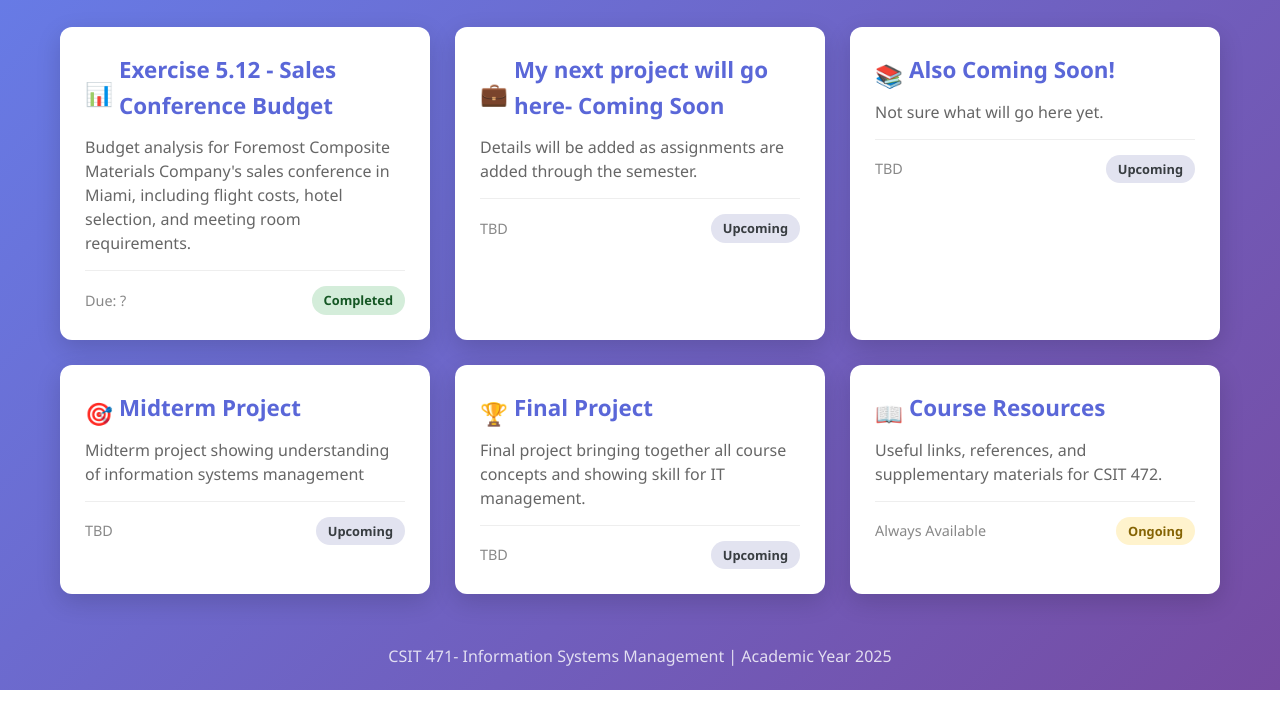
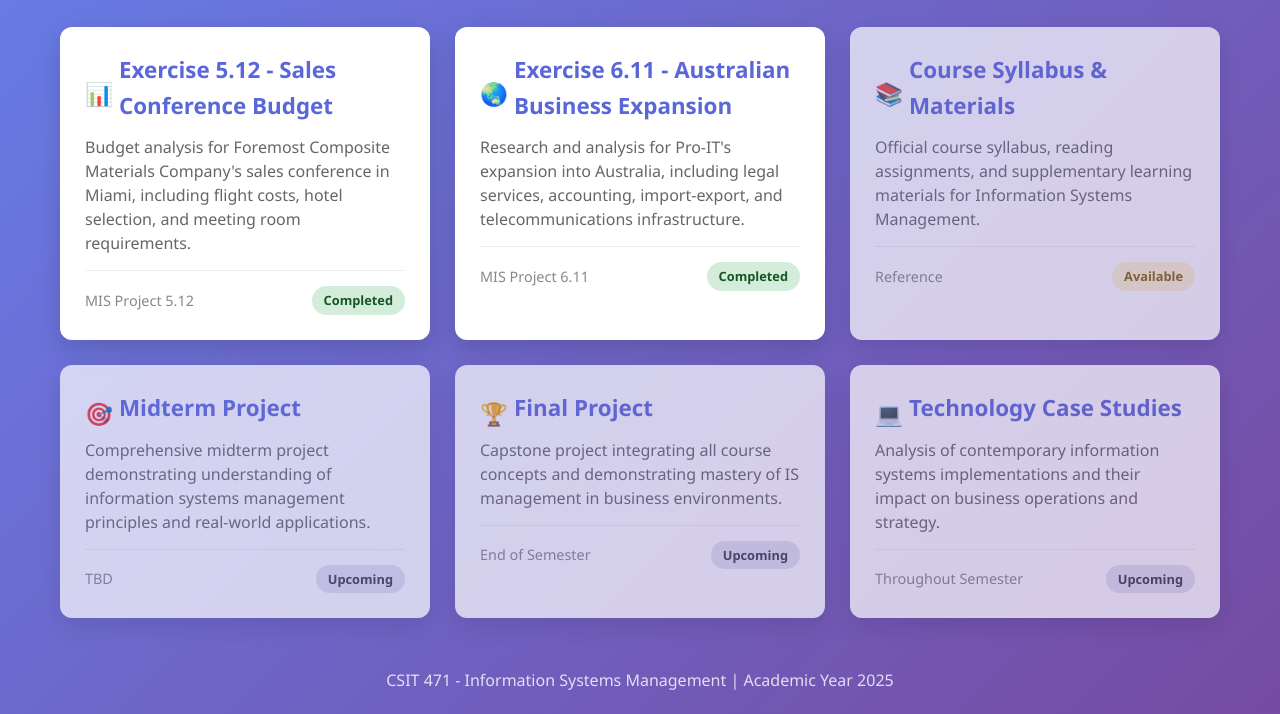
Before and after one commit to finn1817/CSIT-471, a plain HTML site: page index.html in a window 1280 px wide. Shown: the part 138-852 px from the top of the page. Before the commit the page ends 828 px from the top, so only its background shows below. Drawn offline with Linux system fonts and the light colour scheme.

Commit message:
Update index.html
Updated to showcase only the 2 that I have completed / used so far...

```diff
--- a/index.html
+++ b/index.html
@@ -144,7 +144,7 @@
 <body>
     <div class="container">
         <div class="header">
-            <h1>CSIT 472</h1>
+            <h1>CSIT 471</h1>
             <p>Information Systems Management</p>
         </div>
 
@@ -157,75 +157,75 @@
                 </h3>
                 <p>Budget analysis for Foremost Composite Materials Company's sales conference in Miami, including flight costs, hotel selection, and meeting room requirements.</p>
                 <div class="assignment-meta">
-                    <span>Due: ?</span>
+                    <span>MIS Project 5.12</span>
                     <span class="status completed">Completed</span>
                 </div>
             </a>
 
-            <a href="project-1/" class="assignment-card">
+            <a href="exercise-6-11/" class="assignment-card">
                 <h3>
-                    <span class="icon">💼</span>
-                    My next project will go here- Coming Soon
+                    <span class="icon">🌏</span>
+                    Exercise 6.11 - Australian Business Expansion
                 </h3>
-                <p>Details will be added as assignments are added through the semester.</p>
+                <p>Research and analysis for Pro-IT's expansion into Australia, including legal services, accounting, import-export, and telecommunications infrastructure.</p>
+                <div class="assignment-meta">
+                    <span>MIS Project 6.11</span>
+                    <span class="status completed">Completed</span>
+                </div>
+            </a>
+
+            <a href="#" class="assignment-card" style="pointer-events: none; opacity: 0.7;">
+                <h3>
+                    <span class="icon">📚</span>
+                    Course Syllabus & Materials
+                </h3>
+                <p>Official course syllabus, reading assignments, and supplementary learning materials for Information Systems Management.</p>
+                <div class="assignment-meta">
+                    <span>Reference</span>
+                    <span class="status in-progress">Available</span>
+                </div>
+            </a>
+
+            <a href="#" class="assignment-card" style="pointer-events: none; opacity: 0.7;">
+                <h3>
+                    <span class="icon">🎯</span>
+                    Midterm Project
+                </h3>
+                <p>Comprehensive midterm project demonstrating understanding of information systems management principles and real-world applications.</p>
                 <div class="assignment-meta">
                     <span>TBD</span>
                     <span class="status upcoming">Upcoming</span>
                 </div>
             </a>
 
-            <a href="case-study-1/" class="assignment-card">
+            <a href="#" class="assignment-card" style="pointer-events: none; opacity: 0.7;">
                 <h3>
-                    <span class="icon">📚</span>
-                    Also Coming Soon!
+                    <span class="icon">🏆</span>
+                    Final Project
                 </h3>
-                <p>Not sure what will go here yet.</p>
+                <p>Capstone project integrating all course concepts and demonstrating mastery of IS management in business environments.</p>
                 <div class="assignment-meta">
-                    <span>TBD</span>
+                    <span>End of Semester</span>
                     <span class="status upcoming">Upcoming</span>
                 </div>
             </a>
 
-            <a href="midterm-project/" class="assignment-card">
+            <a href="#" class="assignment-card" style="pointer-events: none; opacity: 0.7;">
                 <h3>
-                    <span class="icon">🎯</span>
-                    Midterm Project
+                    <span class="icon">💻</span>
+                    Technology Case Studies
                 </h3>
-                <p>Midterm project showing understanding of information systems management</p>
+                <p>Analysis of contemporary information systems implementations and their impact on business operations and strategy.</p>
                 <div class="assignment-meta">
-                    <span>TBD</span>
+                    <span>Throughout Semester</span>
                     <span class="status upcoming">Upcoming</span>
-                </div>
-            </a>
-
-            <a href="final-project/" class="assignment-card">
-                <h3>
-                    <span class="icon">🏆</span>
-                    Final Project
-                </h3>
-                <p>Final project bringing together all course concepts and showing skill for IT management.</p>
-                <div class="assignment-meta">
-                    <span>TBD</span>
-                    <span class="status upcoming">Upcoming</span>
-                </div>
-            </a>
-
-            <a href="resources/" class="assignment-card">
-                <h3>
-                    <span class="icon">📖</span>
-                    Course Resources
-                </h3>
-                <p>Useful links, references, and supplementary materials for CSIT 472.</p>
-                <div class="assignment-meta">
-                    <span>Always Available</span>
-                    <span class="status in-progress">Ongoing</span>
                 </div>
             </a>
 
         </div>
 
         <div class="footer">
-            <p>CSIT 471- Information Systems Management | Academic Year 2025</p>
+            <p>CSIT 471 - Information Systems Management | Academic Year 2025</p>
         </div>
     </div>
 </body>
```
